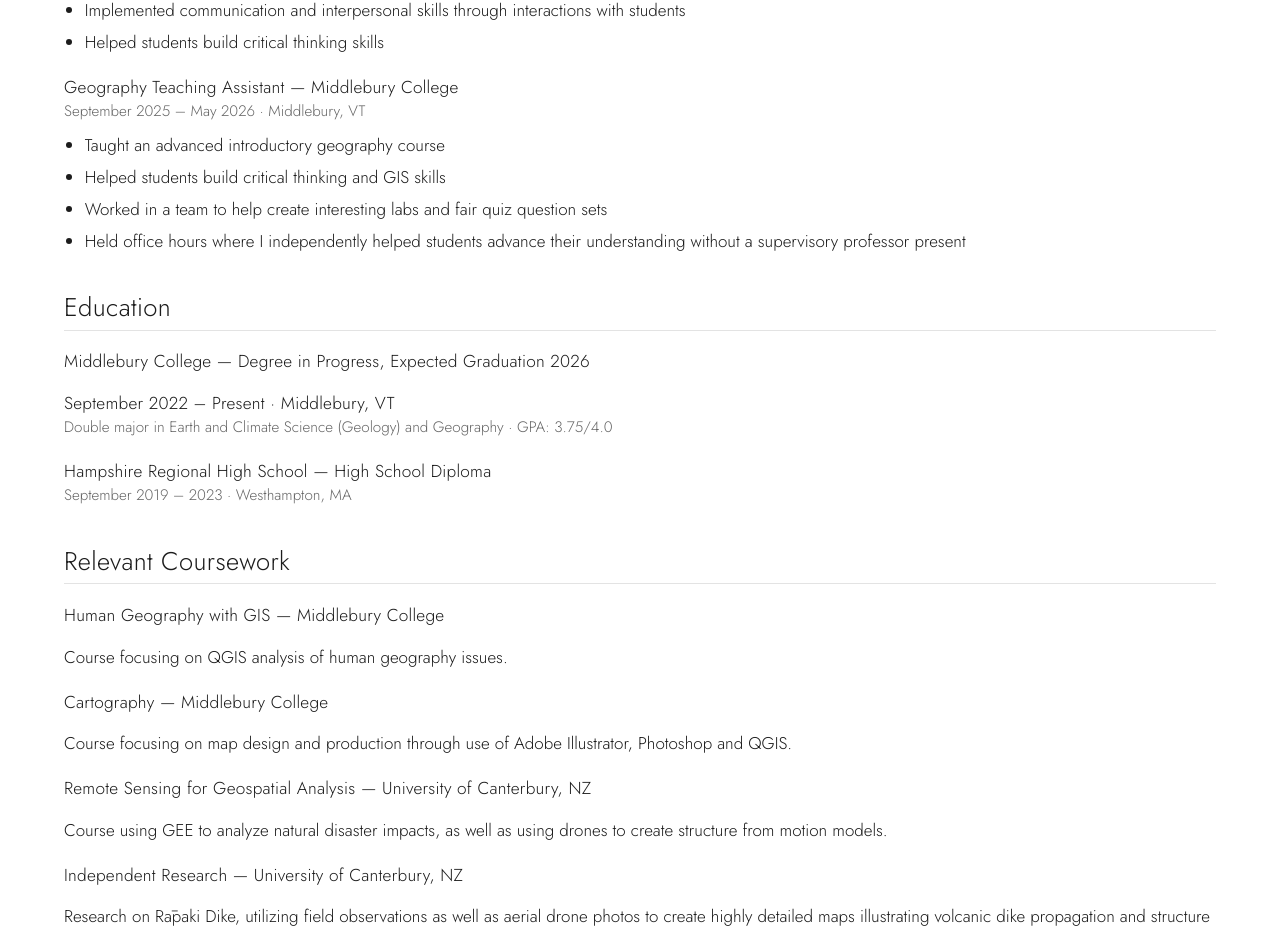
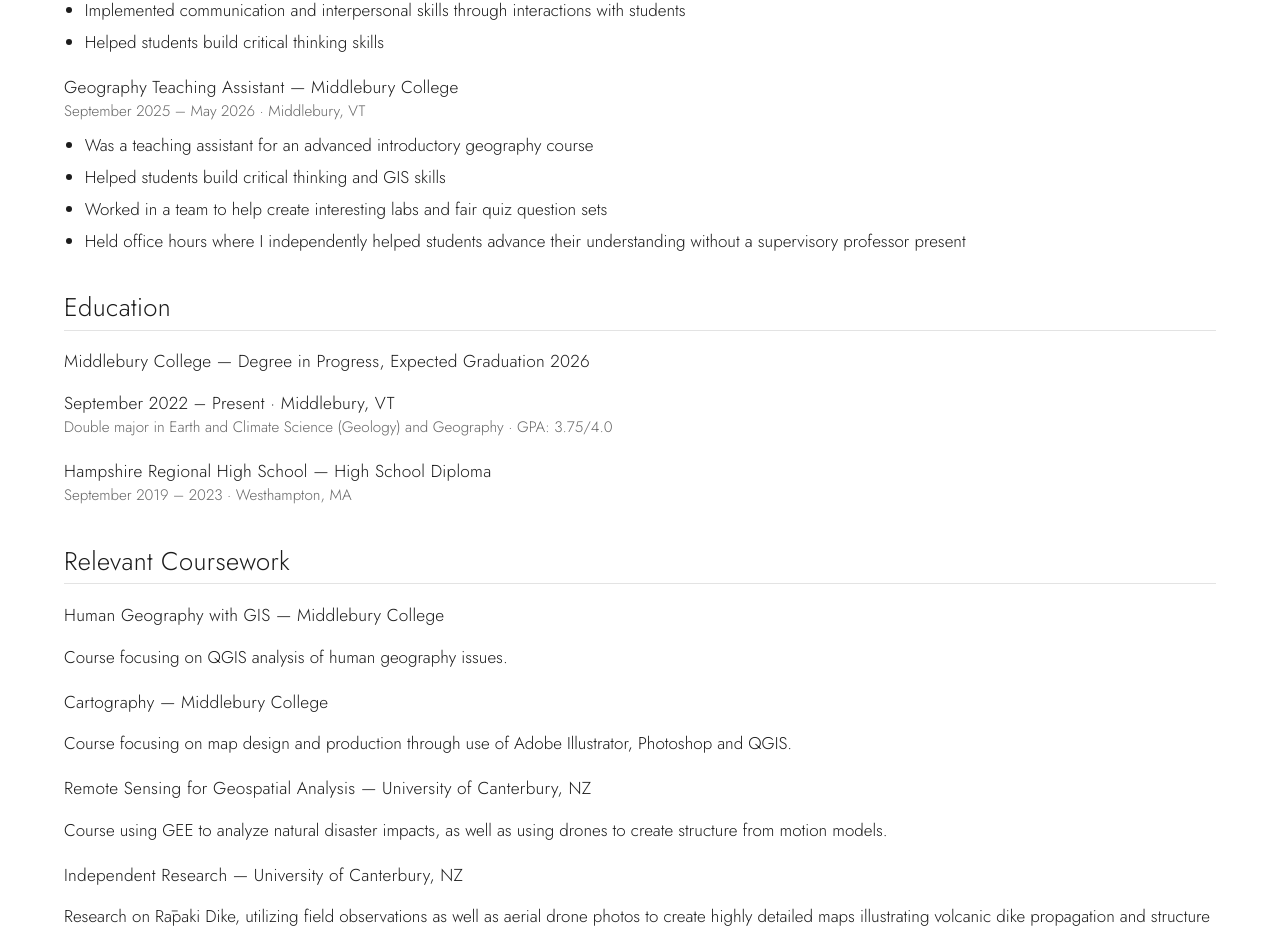
Before and after one commit to liamgreynolds/liamgreynolds.github.io, a plain HTML site: page resume.html in a window 1280 px wide. Shown: the part 1440-2368 px from the top of the page. Drawn offline with Linux system fonts and the light colour scheme.

Commit message:
Resume: Geography TA bullet — 'was a teaching assistant for' wording

```diff
--- a/resume.html
+++ b/resume.html
@@ -37,7 +37,7 @@
 <ul><li>Worked with students to advance their understanding of geological concepts</li><li>Facilitated students’ research project development</li><li>Taught geologic concepts to students in both a classroom and field setting</li><li>Implemented communication and interpersonal skills through interactions with students</li><li>Helped students build critical thinking skills</li></ul>
 <h3 class="entry-title">Geography Teaching Assistant — Middlebury College</h3>
 <p class="entry-meta">September 2025 – May 2026 · Middlebury, VT</p>
-<ul><li>Taught an advanced introductory geography course</li><li>Helped students build critical thinking and GIS skills</li><li>Worked in a team to help create interesting labs and fair quiz question sets</li><li>Held office hours where I independently helped students advance their understanding without a supervisory professor present</li></ul>
+<ul><li>Was a teaching assistant for an advanced introductory geography course</li><li>Helped students build critical thinking and GIS skills</li><li>Worked in a team to help create interesting labs and fair quiz question sets</li><li>Held office hours where I independently helped students advance their understanding without a supervisory professor present</li></ul>
 <h2>Education</h2>
 <h3 class="entry-title">Middlebury College — Degree in Progress, Expected Graduation 2026</h3>
 <h3 class="entry-title">September 2022 – Present · Middlebury, VT</h3>
```
